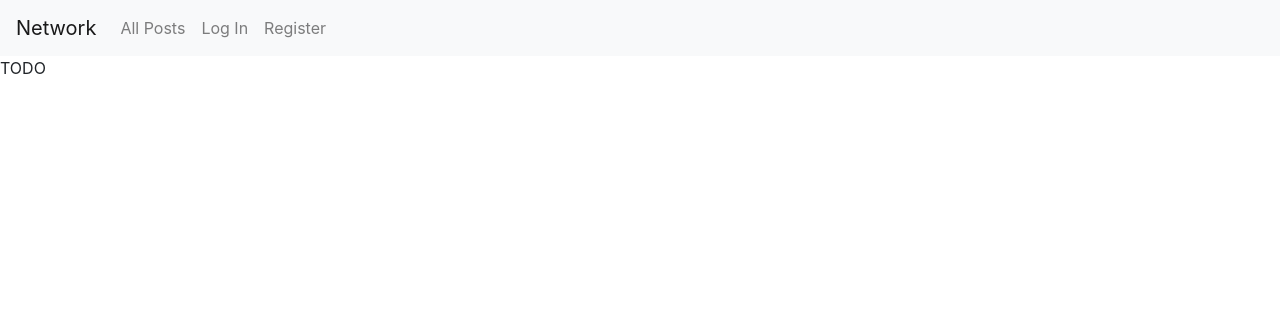
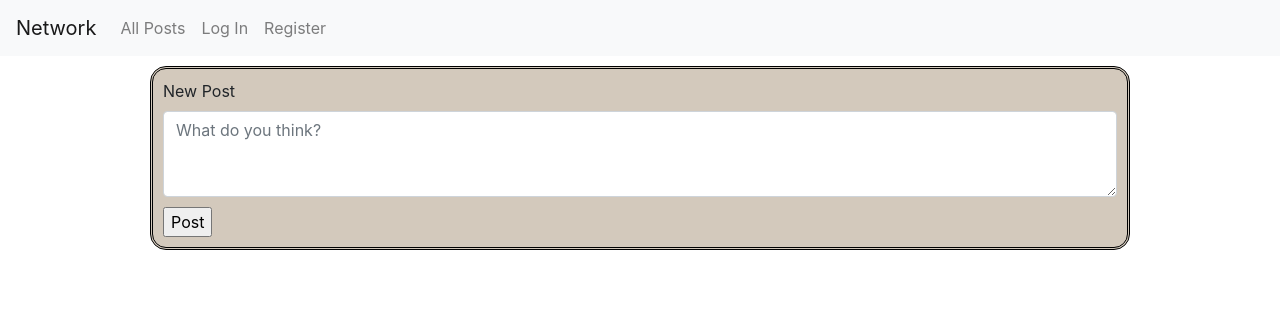
Before and after one commit to John-teology/CS50-Project-4-Network, a Django app: page / in a window 1280 px wide. Shown: the top 316 px of the page. Run offline with Django 3.2, Linux system fonts and the light colour scheme; some libraries are stand-ins or nearby versions.

Commit message:
firstwave

```diff
--- a/network/models.py
+++ b/network/models.py
@@ -19,3 +19,5 @@ class Post(models.Model):
             "date":self.time,
             "user":self.user.username
         }
+
+# class
--- a/network/static/network/index.js
+++ b/network/static/network/index.js
@@ -0,0 +1,32 @@
+document.addEventListener("DOMContentLoaded", () => {
+  document
+    .querySelector("#All_post")
+    .addEventListener("click", () => loadpost("Post"));
+
+  document
+    .querySelector("#follow")
+    .addEventListener("click", () => loadpost("Following"));
+
+  loadpost("Post");
+});
+
+function loadpost(post) {
+  // document.querySelector("#post").innerHTML = post;
+  fetch("/" + post)
+    .then((response) => response.json())
+    .then((data) => {
+      data.forEach((post) => {
+        console.log(post.id);
+      });
+    });
+
+  document.querySelector("form").addEventListener("submit", () => {
+    submitpost;
+    return false;
+  });
+}
+
+function submitpost() {
+  // para bukas haha
+  console.log("submit");
+}
--- a/network/static/network/styles.css
+++ b/network/static/network/styles.css
@@ -0,0 +1,11 @@
+#input {
+  border-radius: 16px;
+  border-style: double;
+  border-color: black;
+  margin: 10px 150px;
+  padding: 10px;
+  background-color: rgb(211, 201, 188);
+}
+textarea {
+  margin-bottom: 10px;
+}
--- a/network/templates/network/index.html
+++ b/network/templates/network/index.html
@@ -1,5 +1,19 @@
-{% extends "network/layout.html" %}
+{% extends "network/layout.html" %} {% load static %} {% block body %}
 
-{% block body %}
-    TODO
+<div id="post"></div>
+
+<div id="input">
+  <form>
+    <label for="exampleFormControlTextarea1">New Post</label>
+    <textarea
+      class="form-control"
+      id="exampleFormControlTextarea1"
+      placeholder="What do you think?"
+      rows="3"
+    ></textarea>
+    <input type="submit" value="Post" />
+  </form>
+</div>
+{% endblock %} {% block script %}
+<link rel="stylesheet" href="{% static 'network/styles.css' %}" />
 {% endblock %}
--- a/network/templates/network/layout.html
+++ b/network/templates/network/layout.html
@@ -4,27 +4,34 @@
 <html lang="en">
   <head>
     <title>{% block title %}Social Network{% endblock %}</title>
-        <link rel="stylesheet" href="https://stackpath.bootstrapcdn.com/bootstrap/4.4.1/css/bootstrap.min.css" integrity="sha384-Vkoo8x4CGsO3+Hhxv8T/Q5PaXtkKtu6ug5TOeNV6gBiFeWPGFN9MuhOf23Q9Ifjh" crossorigin="anonymous">
-        <link href="{% static 'network/styles.css' %}" rel="stylesheet">
+    <link
+      rel="stylesheet"
+      href="https://stackpath.bootstrapcdn.com/bootstrap/4.4.1/css/bootstrap.min.css"
+      integrity="sha384-Vkoo8x4CGsO3+Hhxv8T/Q5PaXtkKtu6ug5TOeNV6gBiFeWPGFN9MuhOf23Q9Ifjh"
+      crossorigin="anonymous"
+    />
+    <link rel="stylesheet" href="{% static 'network/styles.css' %}" />
+    {% block script %} {% endblock %}
   </head>
   <body>
-
     <nav class="navbar navbar-expand-lg navbar-light bg-light">
-            <a class="navbar-brand" href="#">Network</a>
+      <a class="navbar-brand" href="#" id="net">Network</a>
 
       <div>
         <ul class="navbar-nav mr-auto">
           {% if user.is_authenticated %}
           <li class="nav-item">
-                        <a class="nav-link" href="#"><strong>{{ user.username }}</strong></a>
+            <a class="nav-link" href="#"
+              ><strong>{{ user.username }}</strong></a
+            >
           </li>
           {% endif %}
           <li class="nav-item">
-                  <a class="nav-link" href="{% url 'index' %}">All Posts</a>
+            <a class="nav-link" href="#" id="All_post"> All Posts </a>
           </li>
           {% if user.is_authenticated %}
           <li class="nav-item">
-                        <a class="nav-link" href="#">Following</a>
+            <a class="nav-link" href="#" id="follow">Following</a>
           </li>
           <li class="nav-item">
             <a class="nav-link" href="{% url 'logout' %}">Log Out</a>
@@ -41,9 +48,7 @@
       </div>
     </nav>
 
-        <div class="body">
-            {% block body %}
-            {% endblock %}
-        </div>
+    <div class="body">{% block body %} {% endblock %}</div>
+    <script src="{% static 'network/index.js' %}"></script>
   </body>
 </html>
--- a/network/urls.py
+++ b/network/urls.py
@@ -10,5 +10,5 @@ urlpatterns = [
     path("register", views.register, name="register"),
 
     #API routes
-    path("posts", views.posts, name="posts" )
+    path("Post", views.posts, name="posts" )
 ]
```
Also changed, not shown: db.sqlite3, network/form.py (added). Lines whose indentation alone changed are shown as unchanged.
